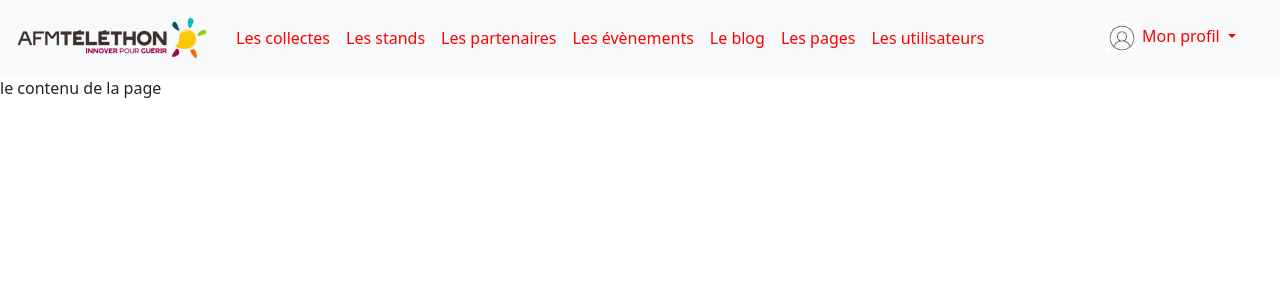
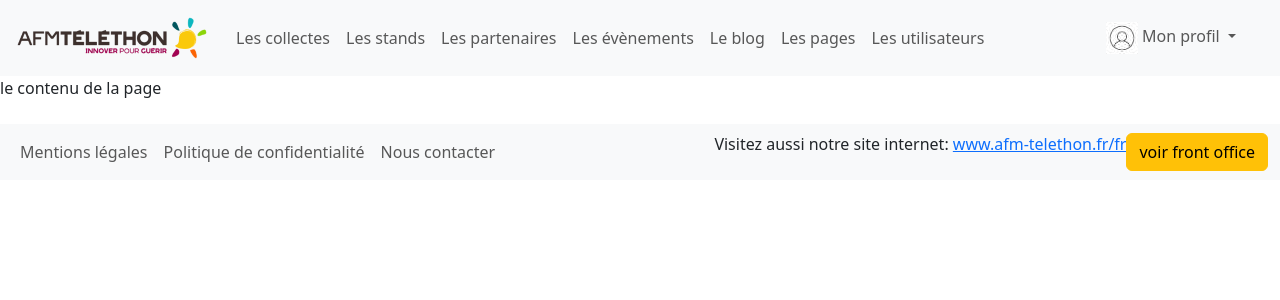
Before and after one commit to ying5810/telethon-groupe2, a PHP site: page /admin/index.php in a window 1280 px wide. Shown: the top 300 px of the page. Run offline with PHP 8.4, Linux system fonts and the light colour scheme.

Commit message:
mise a jour

```diff
--- a/admin/include/foot.php
+++ b/admin/include/foot.php
@@ -1,3 +1,35 @@
+<footer class="py-4">
+
+<nav class="navbar navbar-expand-lg navbar-light bg-light">
+  <div class="container-fluid">
+    <div class="collapse navbar-collapse" id="navbarSupportedContent">
+      <ul class="navbar-nav me-auto mb-2 mb-lg-0">
+        <li class="nav-item">
+          <a class="nav-link" aria-current="page" href="#">Mentions légales</a>
+        </li>
+         <!-- class="active" page actuelle-->
+        <li class="nav-item">
+          <a class="nav-link" href="#">Politique de confidentialité</a>
+        </li>
+        <li class="nav-item">
+          <a class="nav-link" href="#">Nous contacter</a>
+        </li>
+      </ul>
+      <div class="">
+        <p>
+        Visitez aussi notre site internet: <span><a href="">www.afm-telethon.fr/fr</a></span>
+        </p>
+      </div>
+      <div class="d-flex">
+        <button type="button" class="btn btn-warning">voir front office</button>
+      </div>
+    </div>
+  </div>
+</nav>
+</footer>
+
+
+
 <script src="https://cdn.jsdelivr.net/npm/bootstrap@5.3.3/dist/js/bootstrap.bundle.min.js" integrity="sha384-YvpcrYf0tY3lHB60NNkmXc5s9fDVZLESaAA55NDzOxhy9GkcIdslK1eN7N6jIeHz" crossorigin="anonymous"></script>
 </body>
 </html>
--- a/admin/include/head.php
+++ b/admin/include/head.php
@@ -14,9 +14,9 @@
     <header id="header">
 
         <nav class="navbar navbar-expand-lg bg-body-tertiary">
-            <div class="container-fluid">
+            <div class="container-fluid w-100">
                 <a class="navbar-brand" href="#">
-                    <img src="public/image/logo.png" alt="Téléthon">
+                    <img src="public/images/logo.png" alt="Téléthon">
                 </a>
 
                 <div class="collapse navbar-collapse">
@@ -47,7 +47,7 @@
                     <ul class="navbar-nav me-4">
                         <li class="nav-item dropdown">
                             <a class="nav-link dropdown-toggle" href="#" role="button" data-bs-toggle="dropdown" aria-expanded="false">
-                                <img src="public/image/profil.jpg" alt="Photo de profil">
+                                <img src="public/images/profil.jpg" alt="Photo de profil">
                                 Mon profil
                             </a>
                             <ul class="dropdown-menu">
--- a/admin/public/css/style.css
+++ b/admin/public/css/style.css
@@ -12,7 +12,3 @@
     font-family: "texte";
     src: url(/public/css/fonts/NunitoSans_7pt-Regular.ttf);
 }
-
-    .nav-link {
-        color: red;
-    }
```
Also changed, not shown: admin/public/images/logo.png (renamed from admin/public/image/logo.png), admin/public/images/profil.jpg (renamed from admin/public/image/profil.jpg), 1 other file. Lines whose indentation alone changed are shown as unchanged.
